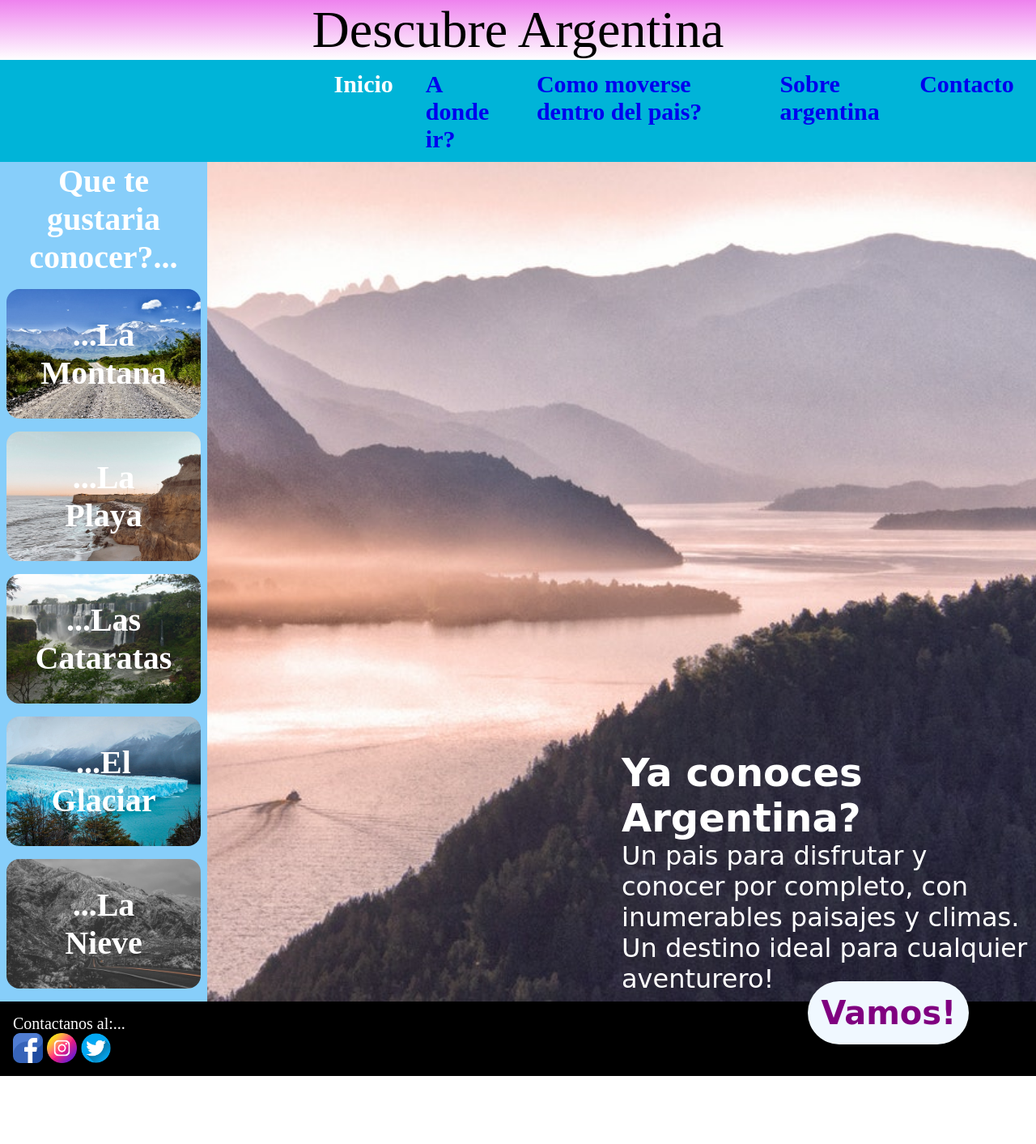
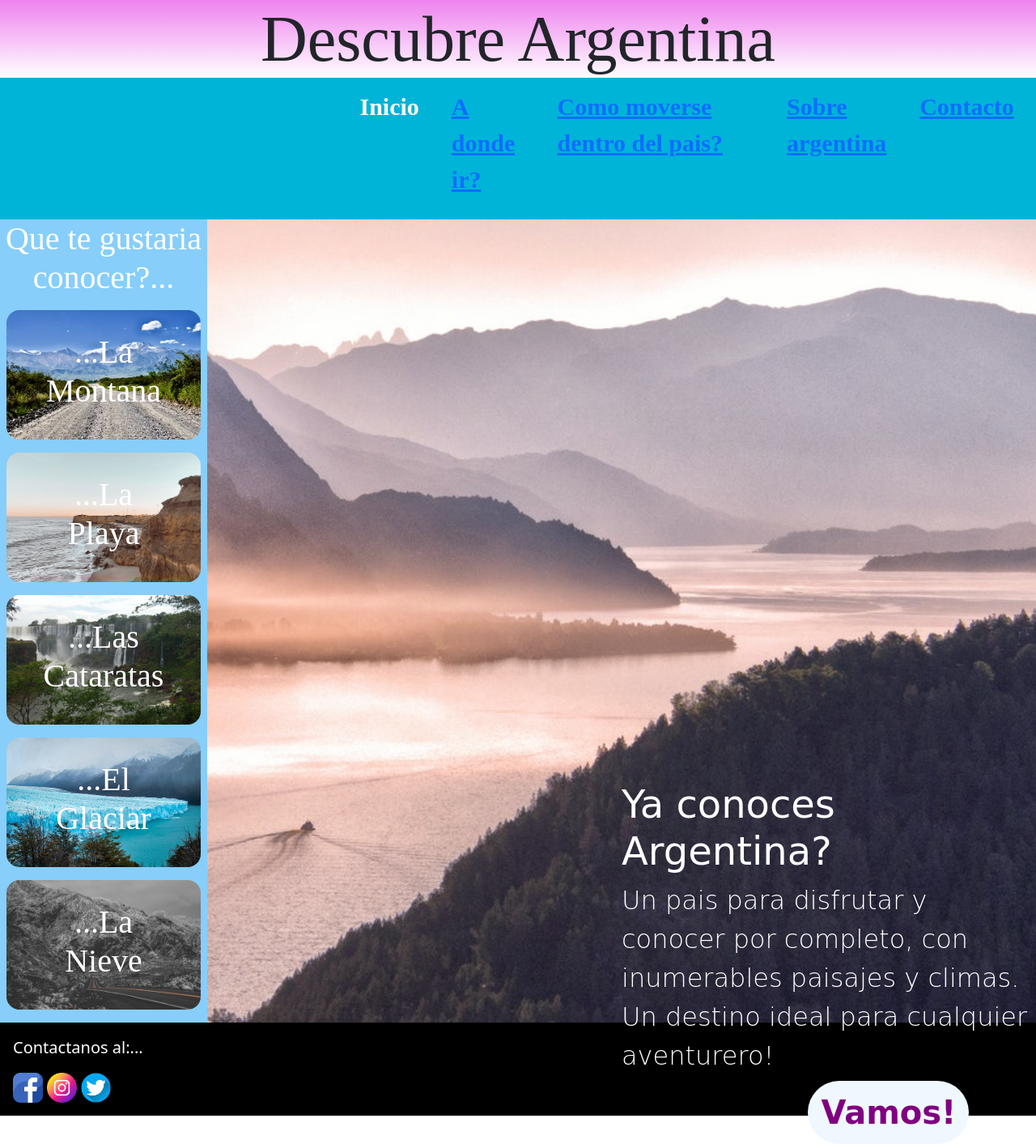
Before and after one commit to agustin021299/Primer_repositorio, a plain HTML site: page index.html in a window 1280 px wide. Shown: the whole page at 81% size. Before the commit the page ends 1329 px from the top, so only its background shows below. Drawn offline with nearby package versions, Linux system fonts and the light colour scheme; a web font is replaced by a local one.

Commit message:
bootstrap

```diff
--- a/index.html
+++ b/index.html
@@ -7,11 +7,12 @@
     <title>Document</title>
     <link rel="stylesheet" href="css/style.css">
     <link href="https://fonts.googleapis.com/css2?family=Courgette&family=Ephesis&family=Great+Vibes&display=swap" rel="stylesheet">
-
+   <!-- CSS only -->
+<link href="https://cdn.jsdelivr.net/npm/bootstrap@5.2.0/dist/css/bootstrap.min.css" rel="stylesheet" integrity="sha384-gH2yIJqKdNHPEq0n4Mqa/HGKIhSkIHeL5AyhkYV8i59U5AR6csBvApHHNl/vI1Bx" crossorigin="anonymous">
 </head>
 <body class="cuerpoInicio">
     <header>
-        <div class="titulo">
+        <div class="titulo display-1">
             Descubre Argentina
         </div>
         <nav>
@@ -60,7 +61,7 @@
     <main class="inicio">
       <div class="inicioTexto">
         <h3>Ya conoces Argentina?</h3>
-        <p >Un pais para disfrutar y conocer por completo, con inumerables paisajes y climas. Un destino ideal para cualquier aventurero!</p>
+        <p class="lead">Un pais para disfrutar y conocer por completo, con inumerables paisajes y climas. Un destino ideal para cualquier aventurero!</p>
         <a href="paginas/destinos.html">Vamos!</a>
       </div>
     </main>
@@ -70,5 +71,7 @@
             <img src="../iconos/instagram.png" alt="icono instagram">
             <img src="../iconos/twitter.png" alt="icono twitter">
         </footer>
+   <!-- JavaScript Bundle with Popper -->
+<script src="https://cdn.jsdelivr.net/npm/bootstrap@5.2.0/dist/js/bootstrap.bundle.min.js" integrity="sha384-A3rJD856KowSb7dwlZdYEkO39Gagi7vIsF0jrRAoQmDKKtQBHUuLZ9AsSv4jD4Xa" crossorigin="anonymous"></script>
 </body>
 </html>
```
Also changed, not shown: paginas/rutas.html (+6 -3 lines).
